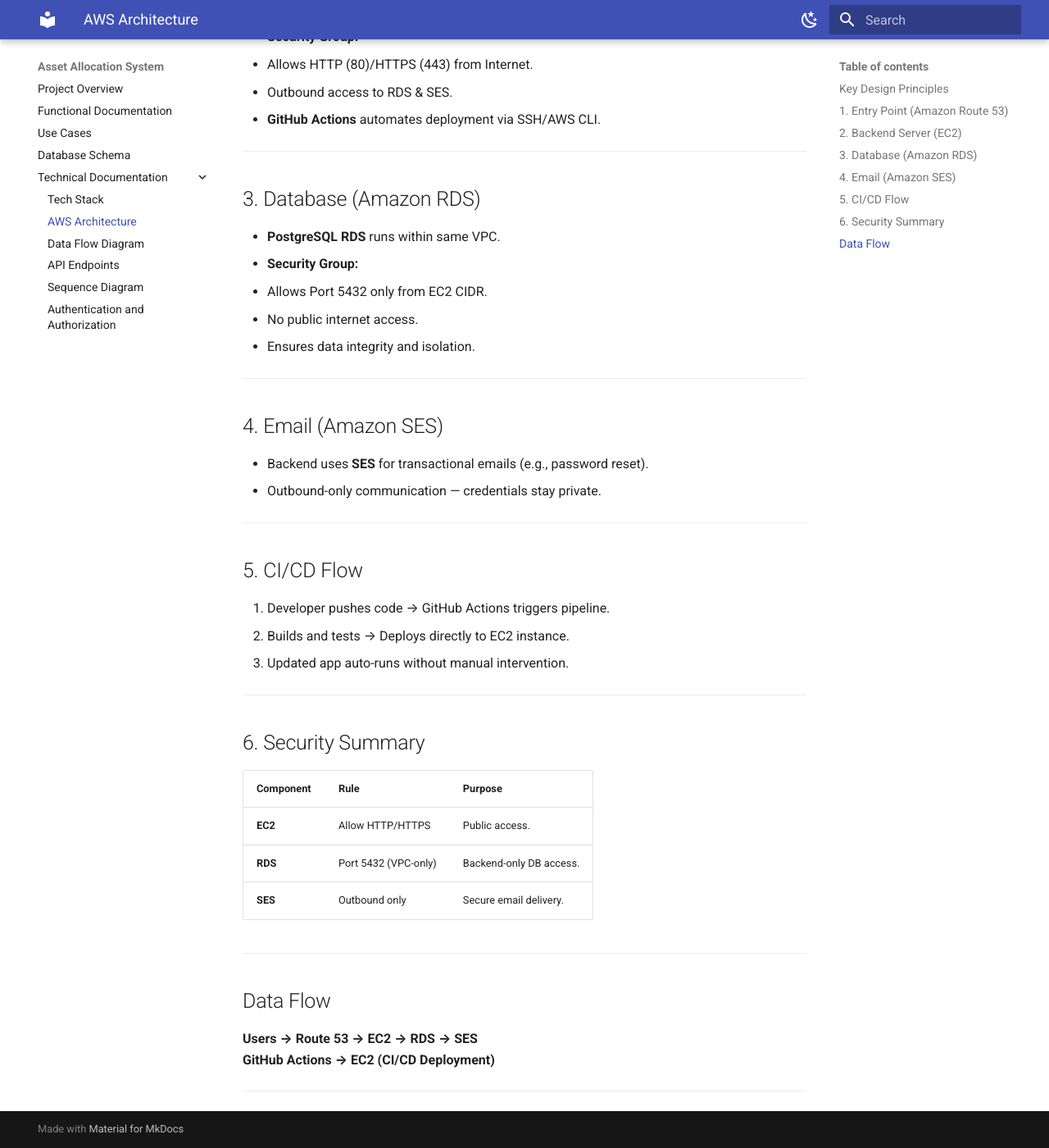
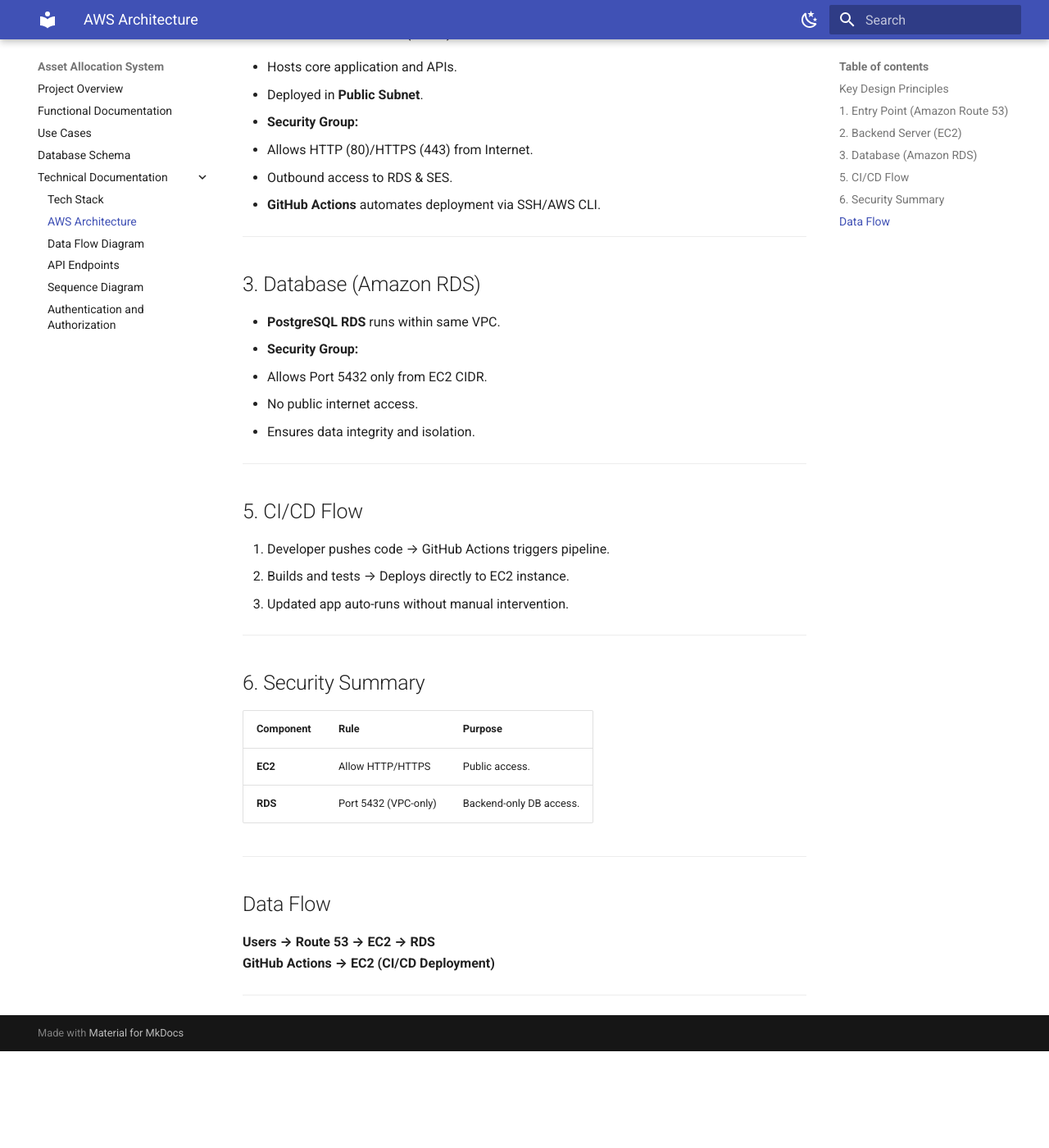
Before and after one commit to GoswamiAditya-GKMIT/AssetFlow-documentation, an MkDocs documentation site: the page built from docs/aws-architecture.md, in a window 1280 px wide and 1400 px high, scrolled down 1544 px. Shown: the whole window at 82% size. Built offline with MkDocs 1.6.1 and Material for MkDocs 9.7.7, drawn with Linux system fonts in a browser that asks for light colours; after the commit the page ends 2826 px from its top, so only the background shows below that; some of the changed text lies outside the part shown.

Commit message:
fix: aws-architecture

```diff
--- a/docs/aws-architecture.md
+++ b/docs/aws-architecture.md
@@ -1,6 +1,6 @@
 # **AWS Architecture Diagram**
 
-![AWS Architecture Diagram](media/final-aws-arch.png)
+![AWS Architecture Diagram](media/aws_demo_final.png)
 
 
 
@@ -16,7 +16,6 @@
 | **Public Subnet** | Hosts EC2; RDS is accessible only inside the same VPC. |
 | **Security Groups** | Strict inbound/outbound control ensuring least privilege. |
 | **CI/CD via GitHub Actions** | Automates testing and deployment to EC2. |
-| **SES + Route 53** | Handles email delivery and DNS resolution. |
 
 ---
 
@@ -49,12 +48,6 @@
 
 ---
 
-## 4. Email (Amazon SES)
-
-- Backend uses **SES** for transactional emails (e.g., password reset).
-- Outbound-only communication — credentials stay private.
-
----
 
 ##  5. CI/CD Flow
 
@@ -70,13 +63,12 @@
 | :--- | :--- | :--- |
 | **EC2** | Allow HTTP/HTTPS | Public access. |
 | **RDS** | Port 5432 (VPC-only) | Backend-only DB access. |
-| **SES** | Outbound only | Secure email delivery. |
 
 ---
 
 ##  Data Flow
 
-**Users → Route 53 → EC2 → RDS → SES**
+**Users → Route 53 → EC2 → RDS**
 **GitHub Actions → EC2 (CI/CD Deployment)**
 
 ---
```
Also changed, not shown: docs/media/aws_demo_final.png (added), 1 other file.
